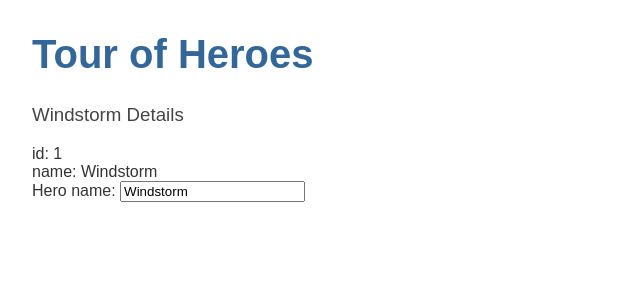
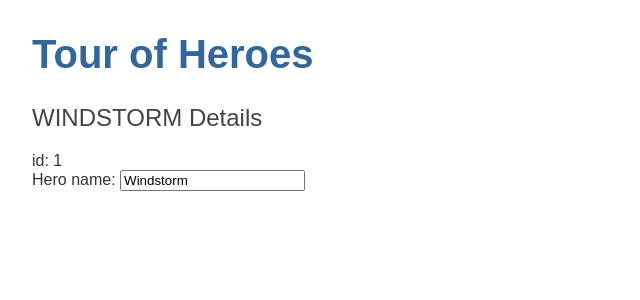
Before and after one commit to Nujuron/angular-tour-of-heroes, an Angular app: page / in a window 1280 px wide. Shown: the top 300 px of the page, without its empty margins (0-640 px from the left). Built offline with nearby package versions, Linux system fonts and the light colour scheme.

Commit message:
Slight change to view

```diff
--- a/src/app/heroes/heroes.component.html
+++ b/src/app/heroes/heroes.component.html
@@ -1,7 +1,6 @@
-<h3>{{hero.name}} Details</h3>
+<h2>{{hero.name | uppercase}} Details</h2>
 <div><span>id: </span>{{hero.id}}</div>
-<div><span>name: </span>{{hero.name}}</div>
 <div>
-    <label for="name">Hero name: </label>
-    <input id="name" [(ngModel)]="hero.name" placeholder="name">
+  <label for="name">Hero name: </label>
+  <input id="name" [(ngModel)]="hero.name" placeholder="name">
 </div>
```
